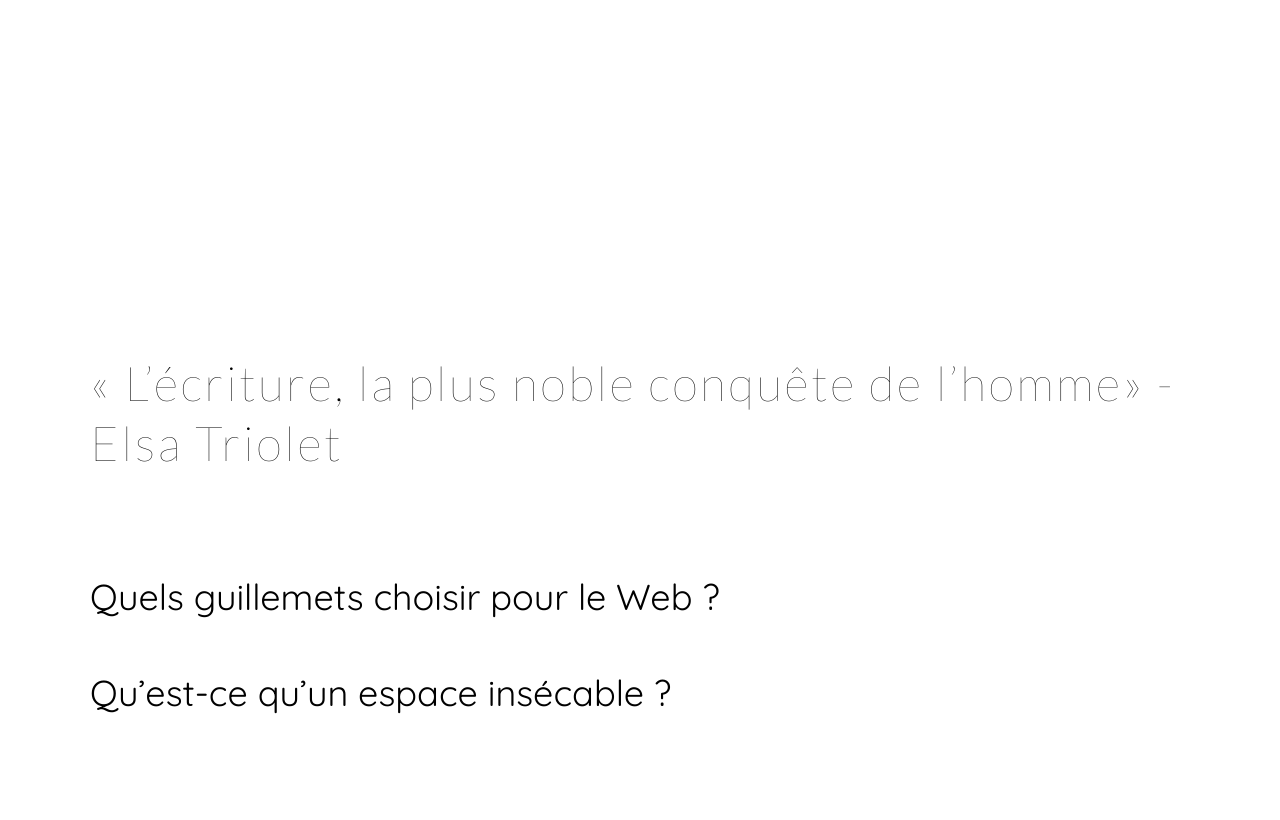
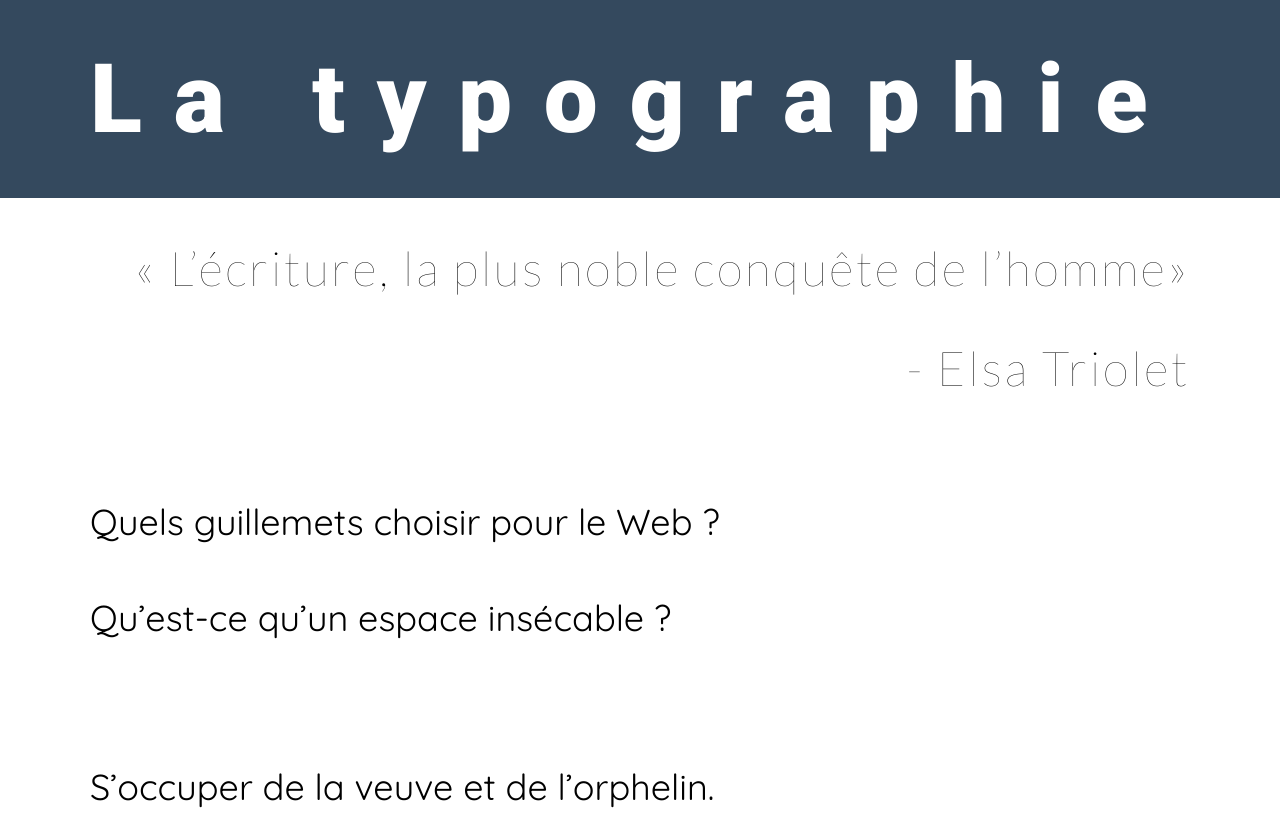
Before and after one commit to BryanVarao/La-typographie, a plain HTML site: page index.html in a window 1280 px wide. Shown: the top 820 px of the page. Drawn offline with Linux system fonts and the light colour scheme; a script that the page names is missing; a web font is replaced by a local one.

Commit message:
header et h2 fait

```diff
--- a/css/styles.css
+++ b/css/styles.css
@@ -15,12 +15,15 @@
     Component
 -----------------------------------------------------*/
 .wrapper{
-    max-width: 1100px;
-    margin: auto auto;
+    max-width: 68.75rem;
+    margin: 0 auto;
 }
 
 h1{
-    font: 900 6rem 'Roboto', sans-serif; letter-spacing: 0.36em; color: white;
+    font: 900 6rem 'Roboto', sans-serif; letter-spacing: 0.33em; color: white;
+    margin: 0rem;
+    padding: 0rem;
+
 }
 
 h2{
@@ -41,3 +44,14 @@
 /*-----------------------------------------------------
     Éléments
 -----------------------------------------------------*/
+
+header{
+    margin: 0rem 0rem;
+    background-color: #34495E;
+    padding: 43px;
+
+}
+
+section .wrapper .citation{
+    text-align: end;
+}
--- a/index.html
+++ b/index.html
@@ -24,8 +24,8 @@
 </head>
 <body>
     <header>
-        <div class="flex">
-            <div class="wrapper">
+        <div class="wrapper">
+            <div class="flex">
                 <h1>La typographie</h1>
             </div>
         </div>
@@ -33,7 +33,10 @@
 
     <section>
         <div class="wrapper">
-            <h2>« L’écriture, la plus noble conquête de l’homme» - Elsa Triolet</h2>
+            <div class="citation">
+                <h2>« L’écriture, la plus noble conquête de l’homme»</h2>
+                <h2>- Elsa Triolet</h2>
+            </div>
             <div class="contenu">
                 <div class="gauche">
                     <img src="" alt="">
```
Also changed, not shown: js/script.js (added).
